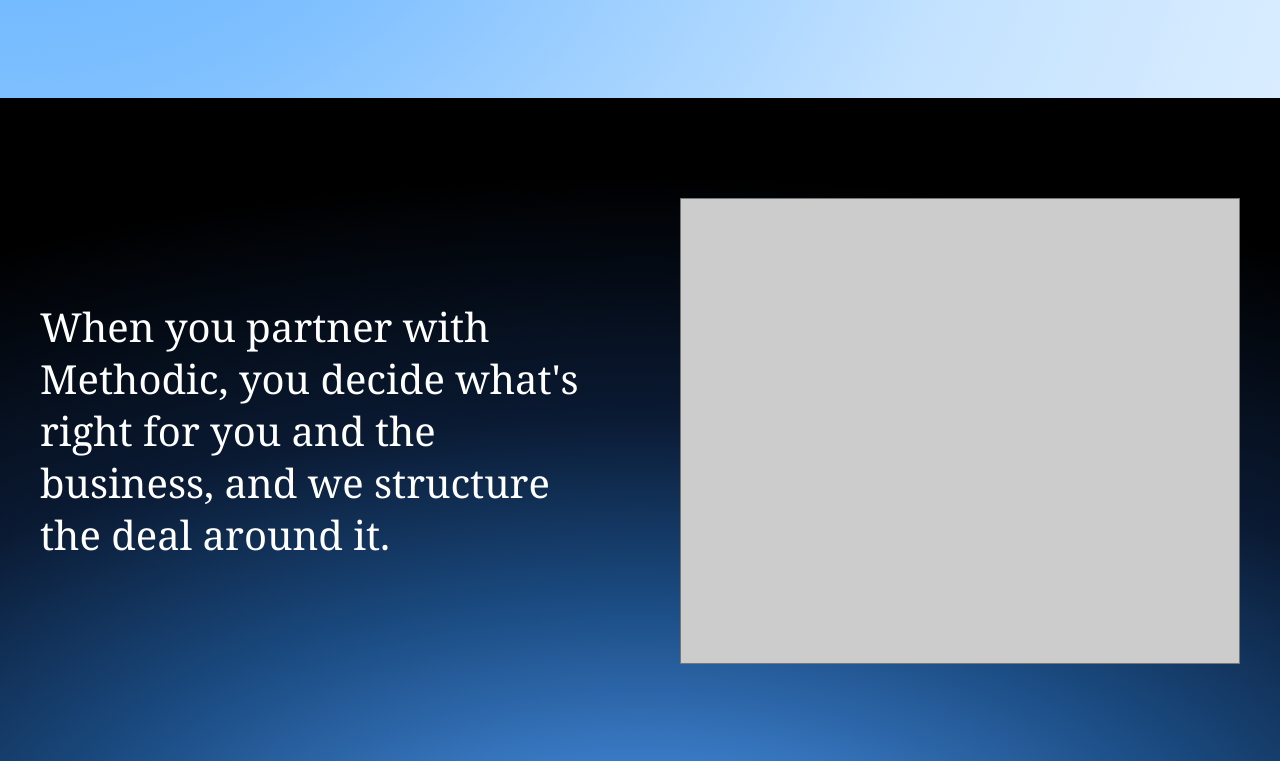
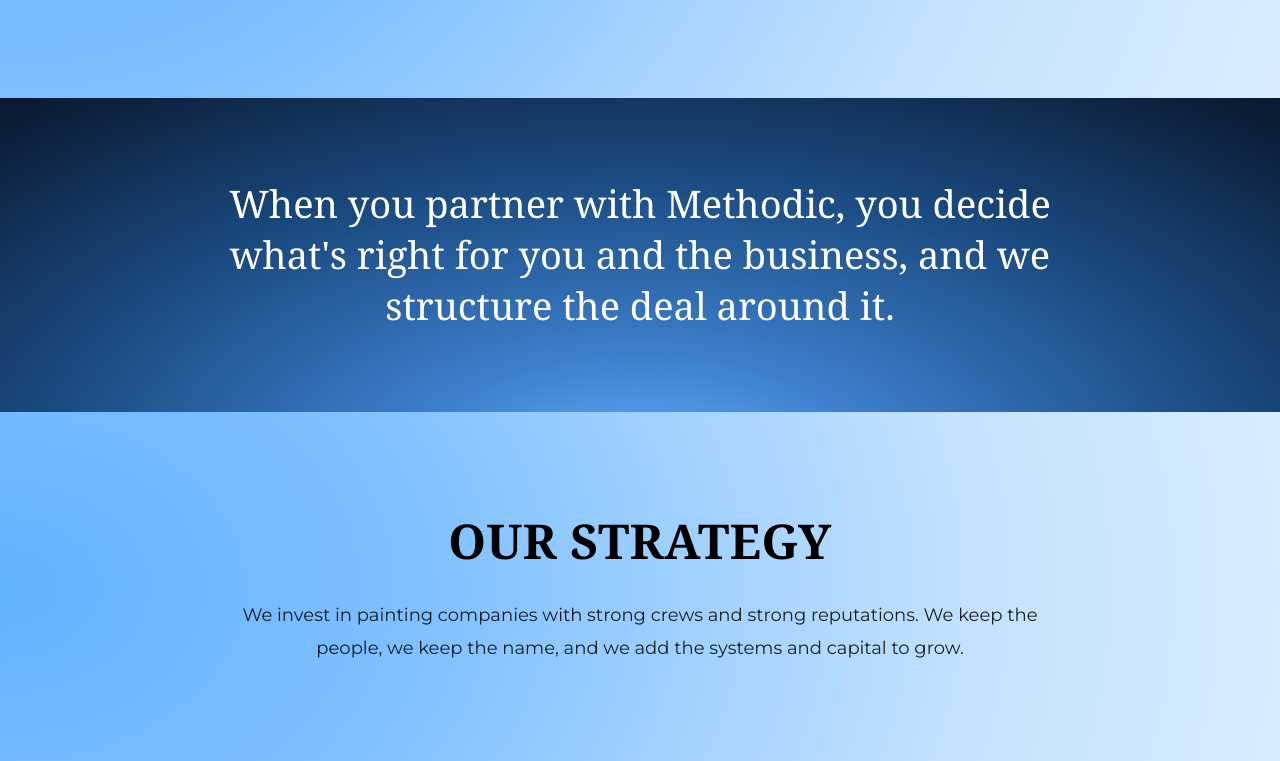
Before and after one commit to gkmestler/methodicpaintingsitemain, a Next.js app: page /how-we-partner in a window 1280 px wide. Shown: the part 1159-1920 px from the top of the page. Built offline with nearby package versions, Linux system fonts and the light colour scheme.

Commit message:
Replace the image split on How We Partner with a centered statement band

```diff
--- a/app/how-we-partner/page.tsx
+++ b/app/how-we-partner/page.tsx
@@ -1,7 +1,7 @@
 import type { Metadata } from 'next'
 import PageHero from '@/components/PageHero'
 import TextBlock from '@/components/TextBlock'
-import SplitImage from '@/components/SplitImage'
+import Quote from '@/components/Quote'
 import CardGrid from '@/components/CardGrid'
 import Closer from '@/components/Closer'
 import Statement from '@/components/home/Statement'
@@ -55,12 +55,9 @@
         </p>
       </Statement>
 
-      <SplitImage
-        statement="When you partner with Methodic, you decide what's right for you and the business, and we structure the deal around it."
-        imageSrc="/images/placeholders/partner-large.png"
-        imageAlt="[Partner photo]"
-        tone="dark"
-      />
+      <Quote tone="dark">
+        When you partner with Methodic, you decide what&apos;s right for you and the business, and we structure the deal around it.
+      </Quote>
 
       <TextBlock heading="OUR STRATEGY" tone="light">
         <p>
--- /dev/null
+++ b/components/Quote.module.css
@@ -0,0 +1,41 @@
+.band {
+  padding: 60px 0;
+  position: relative;
+  overflow: hidden;
+}
+
+@media (min-width: 768px) {
+  .band {
+    padding: 80px 0;
+  }
+}
+
+.light {
+  background: var(--bg-section-light);
+  color: var(--black);
+}
+
+.dark {
+  background: var(--bg-section-dark);
+  color: var(--white);
+}
+
+.black {
+  background: var(--black);
+  color: var(--white);
+}
+
+.statement {
+  font-family: var(--font-serif);
+  font-size: 26px;
+  line-height: 1.35;
+  text-align: center;
+  max-width: 900px;
+  margin: 0 auto;
+}
+
+@media (min-width: 768px) {
+  .statement {
+    font-size: 38px;
+  }
+}
--- /dev/null
+++ b/components/Quote.tsx
@@ -0,0 +1,19 @@
+import styles from './Quote.module.css'
+
+type QuoteProps = {
+  children: React.ReactNode
+  tone?: 'light' | 'dark' | 'black'
+}
+
+// A single centered serif statement in a compact band.
+export default function Quote({ children, tone = 'dark' }: QuoteProps) {
+  return (
+    <section className={`${styles.band} ${styles[tone]}`}>
+      <div className="container">
+        <p className={styles.statement} data-reveal>
+          {children}
+        </p>
+      </div>
+    </section>
+  )
+}
--- a/components/SplitImage.module.css
+++ /dev/null
@@ -1,49 +0,0 @@
-.grid {
-  display: grid;
-  grid-template-columns: 1fr;
-  gap: 40px;
-  align-items: center;
-  max-width: 1200px;
-  margin: 0 auto;
-}
-
-@media (min-width: 900px) {
-  .grid {
-    grid-template-columns: 1fr 1fr;
-    gap: 80px;
-  }
-}
-
-.statement {
-  font-family: var(--font-serif);
-  font-size: 28px;
-  line-height: 1.3;
-}
-
-@media (min-width: 768px) {
-  .statement {
-    font-size: 40px;
-  }
-}
-
-.imageWrap {
-  overflow: hidden;
-  line-height: 0;
-  aspect-ratio: 6 / 5;
-}
-
-.imageWrapDark {
-  border: 1px solid rgba(255, 255, 255, 0.4);
-  background: #1a1a1a;
-}
-
-.imageWrapLight {
-  border: 2px solid var(--black);
-  background: #cccccc;
-}
-
-.image {
-  width: 100%;
-  height: 100%;
-  object-fit: cover;
-}
--- a/components/SplitImage.tsx
+++ /dev/null
@@ -1,28 +0,0 @@
-import Image from 'next/image'
-import Section from './Section'
-import styles from './SplitImage.module.css'
-
-type SplitImageProps = {
-  statement: string
-  imageSrc: string
-  imageAlt: string
-  tone?: 'light' | 'dark' | 'black'
-}
-
-// Large serif statement beside a single image slot.
-export default function SplitImage({ statement, imageSrc, imageAlt, tone = 'dark' }: SplitImageProps) {
-  const isDark = tone !== 'light'
-
-  return (
-    <Section tone={tone}>
-      <div className={styles.grid}>
-        <div className={styles.text} data-reveal>
-          <p className={styles.statement}>{statement}</p>
-        </div>
-        <div className={`${styles.imageWrap} ${isDark ? styles.imageWrapDark : styles.imageWrapLight}`} data-reveal style={{ transitionDelay: '0.15s' }}>
-          <Image src={imageSrc} alt={imageAlt} width={1200} height={1000} sizes="(min-width: 900px) 50vw, 100vw" className={styles.image} />
-        </div>
-      </div>
-    </Section>
-  )
-}
```
Also changed, not shown: scripts/make-placeholders.mjs (deleted, +0 -61 lines), public/images/placeholders/partner-large.png (deleted), 1 other file (tests, documents, lock files or other folders).
